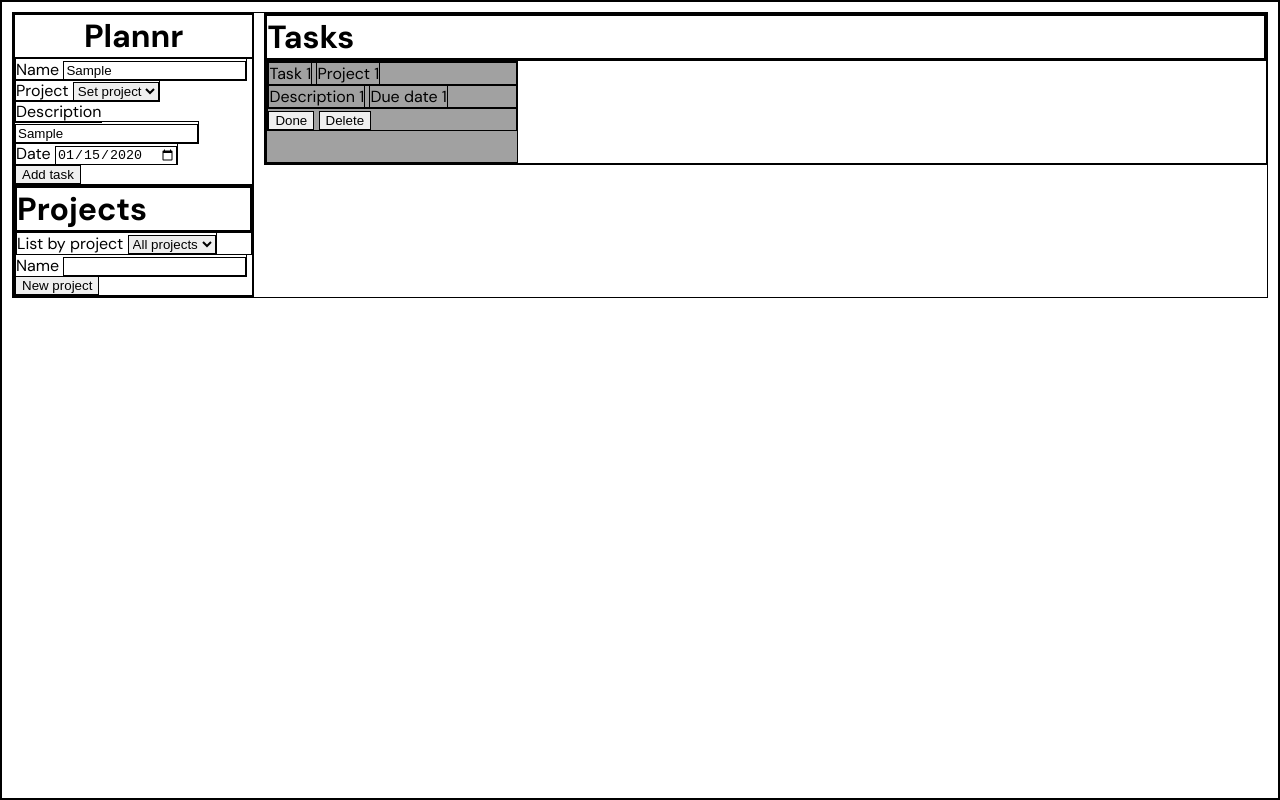
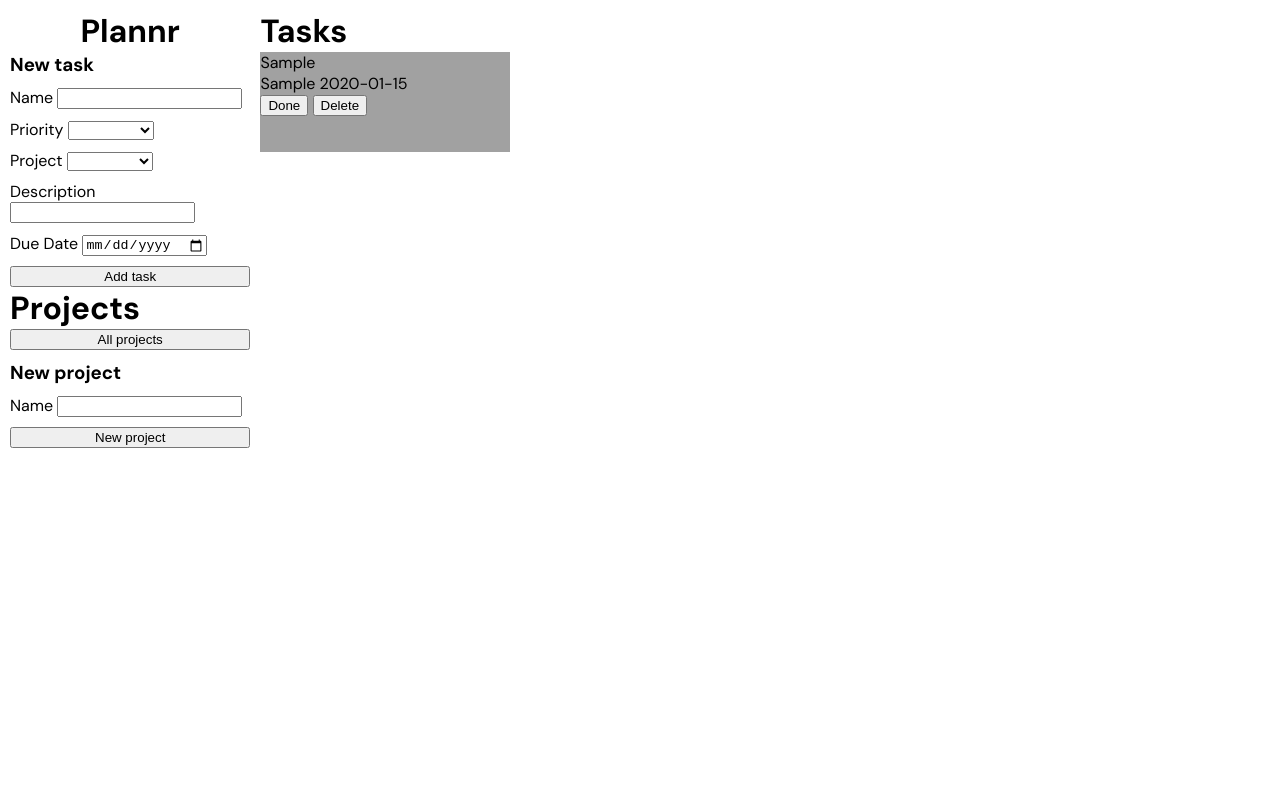
Before and after one commit to tarzzi/plannr, a plain HTML site: page index.html in a window 1280 px wide. Both pictures are taken after typing "Sample", "Sample", "2020-01-15" into the empty fields and a click on the button "Add task". Drawn offline with nearby package versions, Linux system fonts and the light colour scheme.

Commit message:
add more functions & stylings

```diff
--- /dev/null
+++ b/functions.js
@@ -0,0 +1,155 @@
+           //localStorage.clear();
+           $('select').on('change', function() {
+            var project = $(this).val();
+            console.log(project);
+        });
+        var tasks = [];
+        var projects = [];
+        var projectSelected = "";
+        initStorage();
+            console.log(tasks);
+
+        /* -----  Tasks -----  */
+        function addTask(){
+            let taskName    = $('#input-new-task-name').val();
+            let taskDesc    = $('#input-new-task-desc').val();
+            let taskPrio    = $('#input-select-prio').val();
+            let taskDate    = $('#input-new-task-date').val();
+            let taskProject = $('#input-select-project').val();
+            let task = {
+                id:         generateIdentifier(),
+                name:       taskName,
+                prio:       taskPrio,
+                desc:       taskDesc,
+                date:       taskDate,
+                project:    taskProject
+            };
+            updateStorage(task, "task", "add");
+            clearInputs();
+            renderTasks();
+        }
+        function deleteTask(task){
+            updateStorage(task, "task", "delete");
+            renderTasks();
+        }
+
+
+        /* -----  Projects -----  */
+        function addProject(){
+            let projectName = $('#input-new-project').val();
+            let project = {
+                id:     generateIdentifier(),
+                name:   projectName
+            };
+            clearInputs();
+            updateStorage(project, "project", "add");
+            renderProjects();
+        }
+
+
+        /* -----  Rendering -----  */
+        function renderTasks(){
+            let tasksList = $('#tasks-list');
+            tasksList.html('');
+            tasks.forEach(task => {
+                    tasksList.append(`
+                        <div class="task-box id="${task.id}">
+                            <div class="task-name">
+                                <span>${task.name}</span>
+                                <span>${task.project}</span>
+                            </div>
+                            <div class="task-description">
+                                <span>${task.desc}</span>
+                                <span>${task.prio}</span>
+                                <span>${task.date}</span>
+                            </div>
+                            <div class="task-options">
+                                <button class="btn">Done</button>
+                                <button class="btn" onclick="deleteTask('${task.id}')">Delete</button>
+                            </div>
+                        </div>
+                    `);
+            });
+        }
+
+        function renderProjects(){
+            $('.option-project').remove();
+            for(let i = 0; i < projects.length; i++){
+                $('.select-project').append(`<option class="option-project" value="${projects[i].name}">${projects[i].name}</option>`);
+            }
+            $('#projects-list').html('');
+            $('#projects-list').append(`<button class="project-item">All projects</button>`);
+
+            for(let i = 0; i < projects.length; i++){
+                $('#projects-list').append(`<button class="project-item">${projects[i].name}</button>`);
+            }
+        }
+
+        function clearInputs(){
+            $('.input-clear').val(' ');
+        }
+
+
+        /* -----  Storage -----  */
+        function initStorage(){
+            if(localStorage.getItem('tasks') === null){
+                localS('set', 'tasks', tasks);
+            }
+            if(localStorage.getItem('projects') === null){
+                localS('set', 'projects', projects);
+            }
+            tasks = localS('get', 'tasks');
+            projects = localS('get', 'projects');
+
+            renderTasks();
+            renderProjects();
+        }
+
+        function updateStorage(task, type, option){
+
+            if(type == "task"){
+                if(option === "delete"){
+                    tasks.splice(tasks.indexOf(task), 1);
+                }
+                if(option === "add"){
+                    tasks.push(task);
+                }
+                localS('set', 'tasks', tasks);
+            }
+            if(type == "project"){
+                if(option === "delete"){
+                    projects.splice(projects.indexOf(task), 1);
+                }
+                if(option === "add"){
+                    projects.push(task);
+                }
+                localS('set', 'projects', projects);
+            }
+        }
+
+        // helper function to update localStorage
+        function localS(option, item, value){
+
+            if(option === "get"){
+                if(item === "tasks"){
+                    return JSON.parse(localStorage.getItem('tasks'));
+                }
+                if(item === "projects"){
+                    return JSON.parse(localStorage.getItem('projects'));
+                }
+            }
+            if(option === "set"){
+                if(item === "tasks"){
+                    localStorage.setItem('tasks', JSON.stringify(value));
+                }
+                if(item === "projects"){
+                    localStorage.setItem('projects', JSON.stringify(value));
+                }
+            }
+        }
+
+        /* -----  Helpers -----  */
+        function generateIdentifier(){
+            let identifier = Math.random().toString(36).substr(2, 9);
+            return identifier;
+        }
--- a/index.html
+++ b/index.html
@@ -4,13 +4,11 @@
         <meta charset="UTF-8" />
         <meta name="viewport" content="width=device-width, initial-scale=1.0" />
         <title>Document</title>
-        <!-- js -->
         <!--import jquery-->
         <script src="https://ajax.googleapis.com/ajax/libs/jquery/3.6.0/jquery.min.js"></script>
         <style>
             @import url('https://fonts.googleapis.com/css2?family=DM+Sans:wght@400;500;700&display=swap');
             * {
-                border: solid 1px black;
                 margin: 0;
             }
             body{
@@ -22,6 +20,11 @@
                 grid-gap: 10px;
                 width: 100%;
                 justify-content: start;
+            }
+            .grid-1{
+                display: grid;
+                grid-template-columns: auto;
+                gap: 10px;
             }
             .duo-flex {
                 display: flex;
@@ -46,53 +49,51 @@
         <div class="container duo-flex">
             <div id="sidebar">
                 <h1 style="text-align: center">Plannr</h1>
-                <div id="container-new" class="">
-                    <label for="">
+                <div id="container-new" class="grid-1">
+                    <h3>New task</h3>
+                    <label>
                     Name
-                    <input type="text" id="input-new-task-name" value="" />
+                    <input type="text" id="input-new-task-name" class="input-clear" value="" />
                 </label>
-                </br>
-                    <label for="">Project
-                    <select>
-                        <option value="">Set project</option>
-                        <option value="1">Project 1</option>
-                        <option value="2">Project 2</option>
-                        <option value="3">Project 3</option>
+                <label>Priority
+                    <select class="select-prio input-clear" id="input-select-prio">
+                        <option value="">Set priority</option>
+                        <option value="High">High</option>
+                        <option value="Mid">Mid</option>
+                        <option value="Low">Low</option>
+                        <option value="None">None</option>
                     </select>
                 </label>
-                </br>
-                    <label for="">Description
-                    <input type="text" id="input-new-task-desc" value="" />
+                <label>Project
+                    <select class="select-project input-clear" id="input-select-project">
+                        <option value="">Set project</option>
+                    </select>
                 </label>
-                </br>
-                <label for=""> Date
-                    <input type="date" id="input-new-task-date" value="" />
+                <label>Description
+                    <input type="text" id="input-new-task-desc" class="input-clear" value="" />
                 </label>
-                </br>
-                    <button id="btn-new" class="btn">Add task</button>
+                <label> Due Date
+                    <input type="date" id="input-new-task-date" class="input-clear" value="" />
+                </label>
+                    <button id="btn-new" class="btn" onclick="addTask()">Add task</button>
                 </div>
 
                 <div id="container-projects-list">
                     <div id="projects-title">
                         <h1>Projects</h1>
                     </div>
-                    <div class="project">
-                        <label for=""> List by project
-                        <select>
-                            <option value="">All projects</option>
-                            <option value="1">Project 1</option>
-                            <option value="2">Project 2</option>
-                            <option value="3">Project 3</option>
-                        </select></div>
-                    </label>
+                    <div class="project grid-1">
+                        <div id="projects-list" class="grid-1">
+                        </div>
 
-                    <label for="">Name
-                        <input type="text" id="input-new-project" value="" />
-                    </label>
-                </br>
-                    <button id="btn-new-project" class="btn">
-                        New project
-                    </button>
+                        <h3>New project</h3>
+                        <label>Name
+                            <input type="text" class="input-clear" id="input-new-project" value="" />
+                        </label>
+                        <button id="btn-new-project" class="btn" onclick="addProject()">
+                            New project
+                        </button>
+                    </div>
                 </div>
             </div>
             <div id="container-tasks-list">
@@ -117,6 +118,6 @@
                 </div>
             </div>
         </div>
-        <script></script>
+        <script src="functions.js"></script>
     </body>
 </html>
```
